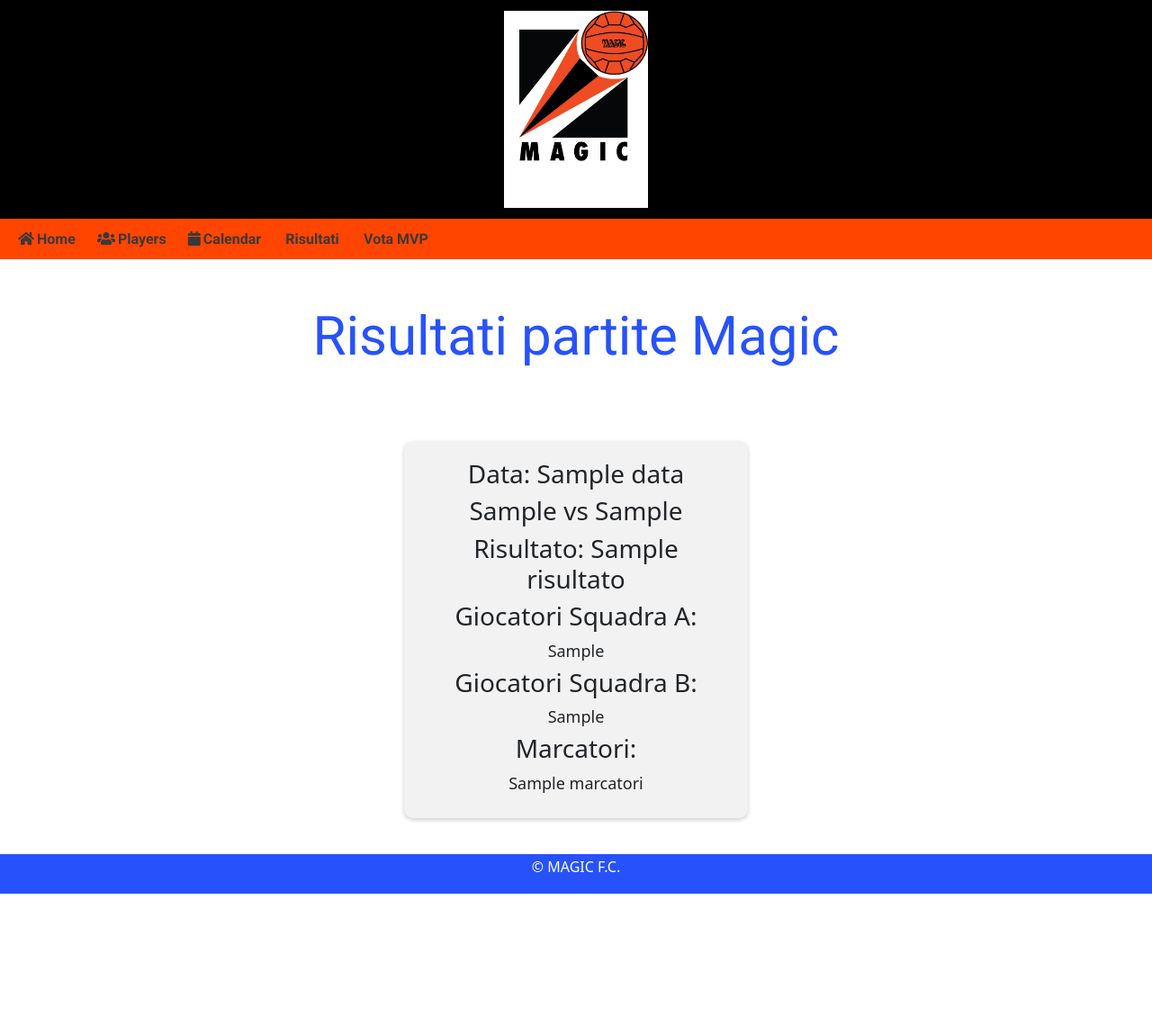
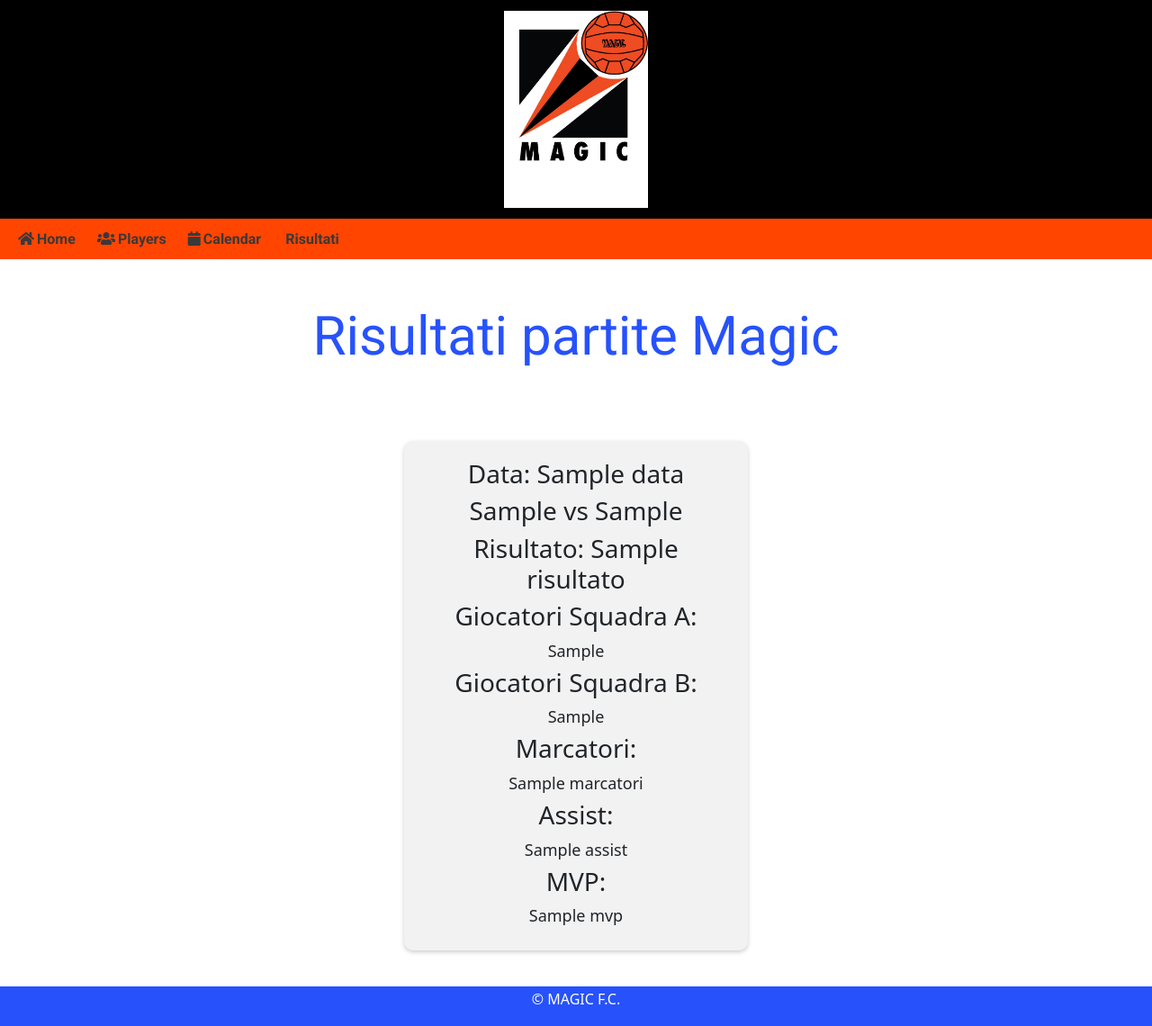
Before and after one commit to ltuttobene/ltuttobene, a Flask app: template templates/risultati.html in a window 1280 px wide. Shown: the whole page at 90% size. Before the commit the page ends 993 px from the top, so only its background shows below. Run offline with Flask 2, Linux system fonts and the light colour scheme; the template is opened without the code that fills it: most values are stand-ins (such as "Sample title", 1, 10 or a date in 2020).

Commit message:
Aggiornata sezione risultati con Assist e MVP

```diff
--- a/templates/calendar.html
+++ b/templates/calendar.html
@@ -67,7 +67,7 @@
                 <li><a href="/players"><i class="fas fa-users"></i>Players</a></li>
                 <li><a href="/calendar"><i class="fas fa-calendar"></i>Calendar</a></li>
                 <li><a href="/risultati"><i class="fas fa-risultati"></i>Risultati</a></li>
-                <li><a href="/votazione"><i class="fas fa-votazione"></i>Vota MVP</a></li>
+                <!-- <li><a href="/votazione"><i class="fas fa-votazione"></i>Vota MVP</a></li> -->
             </ul>
         </nav>
         <!-- Container for the calendar -->
--- a/templates/index.html
+++ b/templates/index.html
@@ -33,7 +33,7 @@
                 <li><a href="/players"><i class="fas fa-users"></i>Players</a></li>
                 <li><a href="/calendar"><i class="fas fa-calendar"></i>Calendar</a></li>
                 <li><a href="/risultati"><i class="fas fa-risultati"></i>Risultati</a></li>
-                <li><a href="/votazione"><i class="fas fa-votazione"></i>Vota MVP</a></li>
+                <!-- <li><a href="/votazione"><i class="fas fa-votazione"></i>Vota MVP</a></li> -->
             </ul>
         </nav>
         <main>
--- a/templates/new_poll.html
+++ b/templates/new_poll.html
@@ -33,7 +33,7 @@
                 <li><a href="/players"><i class="fas fa-users"></i>Players</a></li>
                 <li><a href="/calendar"><i class="fas fa-calendar"></i>Calendar</a></li>
                 <li><a href="/risultati"><i class="fas fa-risultati"></i>Risultati</a></li>
-                <li><a href="/votazione"><i class="fas fa-votazione"></i>Vota MVP</a></li>
+                <!-- <li><a href="/votazione"><i class="fas fa-votazione"></i>Vota MVP</a></li> -->
             </ul>
         </nav>
         <div class="page-container">
--- a/templates/players.html
+++ b/templates/players.html
@@ -33,7 +33,7 @@
                 <li><a href="/players"><i class="fas fa-users"></i>Players</a></li>
                 <li><a href="/calendar"><i class="fas fa-calendar"></i>Calendar</a></li>
                 <li><a href="/risultati"><i class="fas fa-risultati"></i>Risultati</a></li>
-                <li><a href="/votazione"><i class="fas fa-votazione"></i>Vota MVP</a></li>
+                <!-- <li><a href="/votazione"><i class="fas fa-votazione"></i>Vota MVP</a></li> -->
             </ul>
         </nav>
         <div class="page-container">
--- a/templates/polls.html
+++ b/templates/polls.html
@@ -33,7 +33,7 @@
                 <li><a href="/players"><i class="fas fa-users"></i>Players</a></li>
                 <li><a href="/calendar"><i class="fas fa-calendar"></i>Calendar</a></li>
                 <li><a href="/risultati"><i class="fas fa-risultati"></i>Risultati</a></li>
-                <li><a href="/votazione"><i class="fas fa-votazione"></i>Vota MVP</a></li>
+                <!-- <li><a href="/votazione"><i class="fas fa-votazione"></i>Vota MVP</a></li> -->
             </ul>
         </nav>
         <div class="page-container">
--- a/templates/risultati.html
+++ b/templates/risultati.html
@@ -33,7 +33,7 @@
                 <li><a href="/players"><i class="fas fa-users"></i>Players</a></li>
                 <li><a href="/calendar"><i class="fas fa-calendar"></i>Calendar</a></li>
                 <li><a href="/risultati"><i class="fas fa-risultati"></i>Risultati</a></li>
-                <li><a href="/votazione"><i class="fas fa-votazione"></i>Vota MVP</a></li>
+                <!-- <li><a href="/votazione"><i class="fas fa-votazione"></i>Vota MVP</a></li> -->
             </ul>
         </nav>
         <div class="page-container">
@@ -58,6 +58,10 @@
                         <p>{{ risultati['Giocatori Squadra B'] }}</p>
                     <h3>Marcatori:</h3>
                         <p>{{ risultati['Marcatori'] }}</p>
+                    <h3>Assist:</h3>
+                        <p>{{ risultati['Assist'] }}</p>
+                    <h3>MVP:</h3>
+                        <p>{{ risultati['MVP'] }}</p>
                 </div>
             {% endfor %}
         </div>
--- a/templates/show_poll.html
+++ b/templates/show_poll.html
@@ -33,7 +33,7 @@
                 <li><a href="/players"><i class="fas fa-users"></i>Players</a></li>
                 <li><a href="/calendar"><i class="fas fa-calendar"></i>Calendar</a></li>
                 <li><a href="/risultati"><i class="fas fa-risultati"></i>Risultati</a></li>
-                <li><a href="/votazione"><i class="fas fa-votazione"></i>Vota MVP</a></li>
+                <!-- <li><a href="/votazione"><i class="fas fa-votazione"></i>Vota MVP</a></li> -->
             </ul>
         </nav>
         <div class="page-container">
```
